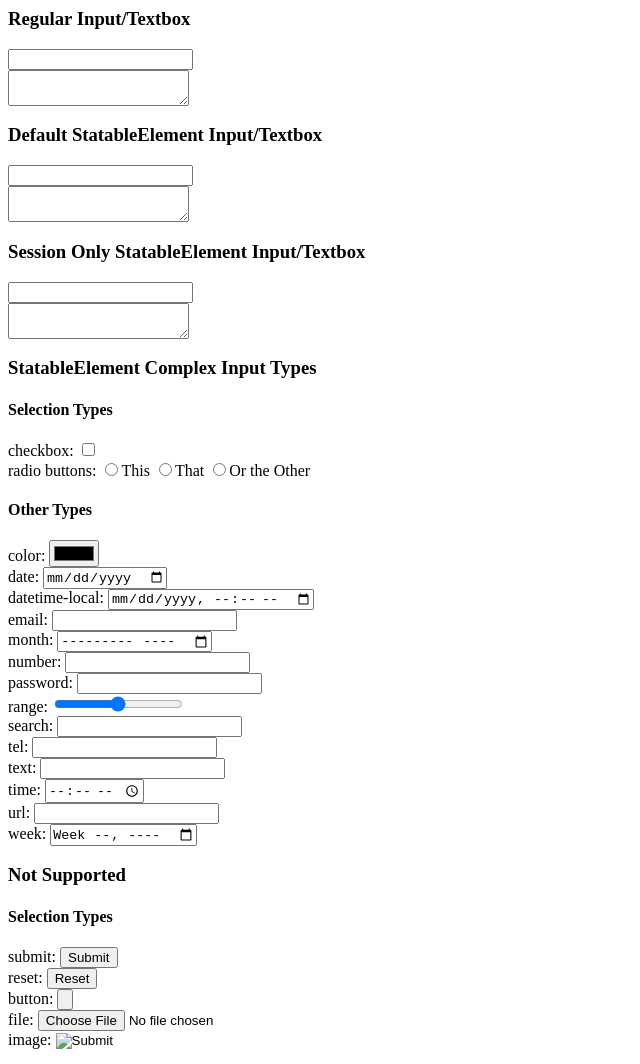
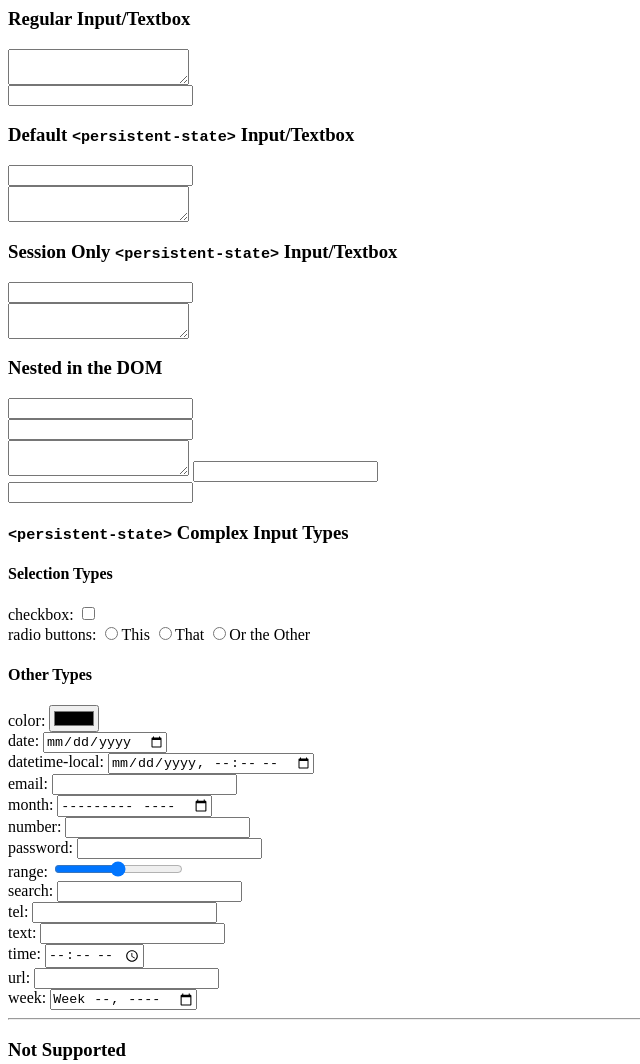
Before and after one commit to kyle-west/persistent-state, a website: page demo/index.html in a window 1280 px wide. Shown: the top 1064 px of the page, without its empty margins (0-640 px from the left). Drawn offline with Linux system fonts and the light colour scheme.

Commit message:
[ELEMENT MATCHING] better DOM grepping for supported elements
- updated DEMO
- updated readme example image

```diff
--- a/demo/index.html
+++ b/demo/index.html
@@ -6,14 +6,14 @@
   <body>
     <section>
       <h3>Regular Input/Textbox</h3>
+      <textarea id=""></textarea>
+      <br>
       <input id="" type="text">
-      <br>
-      <textarea id=""></textarea>
     </section>
 
     <section>
       <persistent-state id="simple-elements" name="bacon">
-        <h3>Default StatableElement Input/Textbox</h3>
+        <h3>Default <code>&lt;persistent-state&gt;</code> Input/Textbox</h3>
         <input id="test" type="text">
       </persistent-state>
       <br>
@@ -23,7 +23,7 @@
     </section>
 
     <section>
-      <h3>Session Only StatableElement Input/Textbox</h3>
+      <h3>Session Only <code>&lt;persistent-state&gt;</code> Input/Textbox</h3>
       <persistent-state type="session">
         <input type="text">
       </persistent-state>
@@ -34,7 +34,26 @@
     </section>
 
     <section>
-      <h3>StatableElement Complex Input Types</h3>
+      <persistent-state id="nested-elements" name="bacon">
+        <h3>Nested in the DOM</h3>
+        <div>
+          <div>
+            <div>
+              <div>
+                <input type="text">
+              </div>
+              <input type="text">
+            </div>
+            <textarea></textarea>
+            <input type="text">
+          </div>
+          <input type="text">
+        </div>
+      </persistent-state>
+    </section>
+
+    <section>
+      <h3><code>&lt;persistent-state&gt;</code> Complex Input Types</h3>
       <persistent-state id="complex-states">
         <h4>Selection Types</h4>
         checkbox: <input type="checkbox"><br>
@@ -63,6 +82,7 @@
     </section
     >
     <section>
+      <hr>
       <h3>Not Supported</h3>
       <persistent-state>
         <h4>Selection Types</h4>
--- a/persistent-state.js
+++ b/persistent-state.js
@@ -86,10 +86,10 @@ class PersistentState extends HTMLElement {
 
   connectedCallback () {
     this.type = this.getAttribute("type") || "default";
-    this._elements = [...this.children];
+    this._elements = this.storage.supportedTags.map(e=>[...this.querySelectorAll(e)]).reduce((a,c)=>a.concat(c), []);
     this._elements.forEach(this.init.bind(this));
     document.addEventListener("DOMContentLoaded", () => {
-      this._elements = [...this.children];
+      this._elements = this.storage.supportedTags.map(e=>[...this.querySelectorAll(e)]).reduce((a,c)=>a.concat(c), []);
       this._elements.forEach(this.init.bind(this));
     });
   }
```
Also changed, not shown: demo/example.gif.
